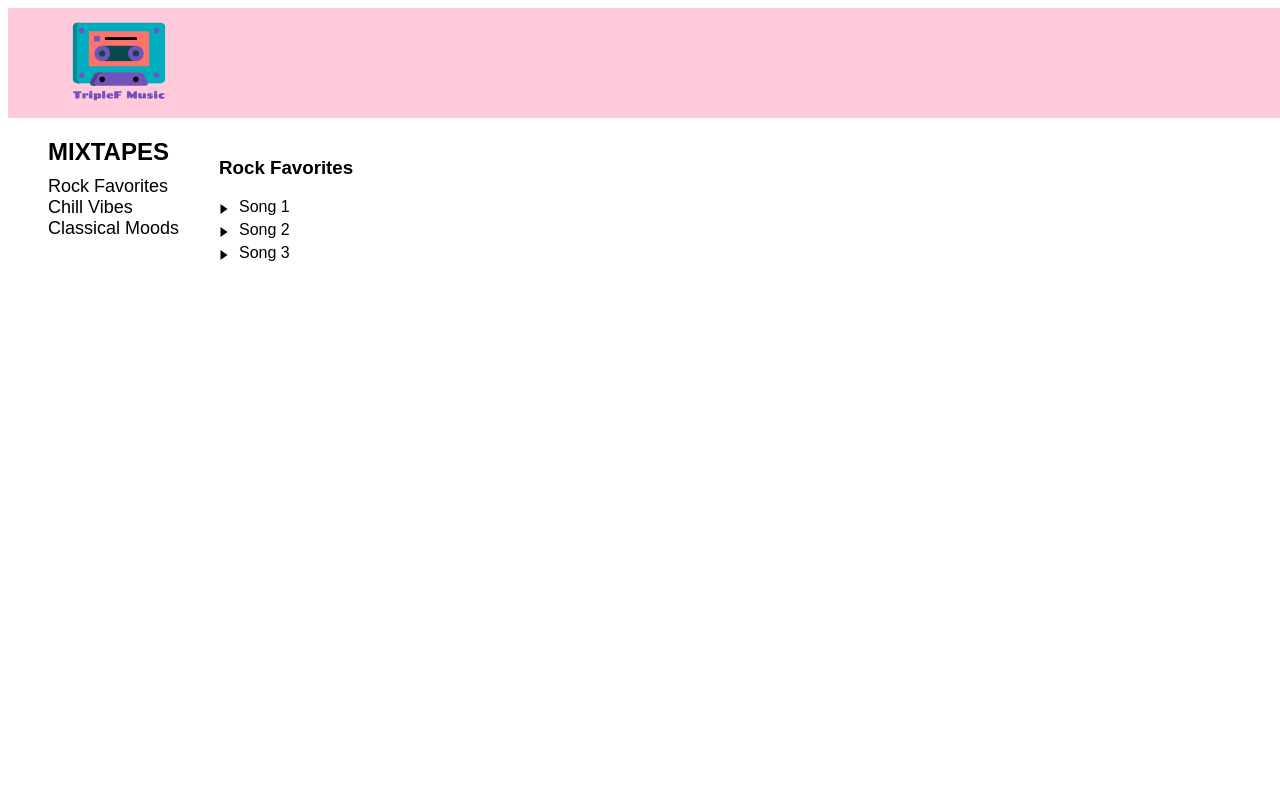
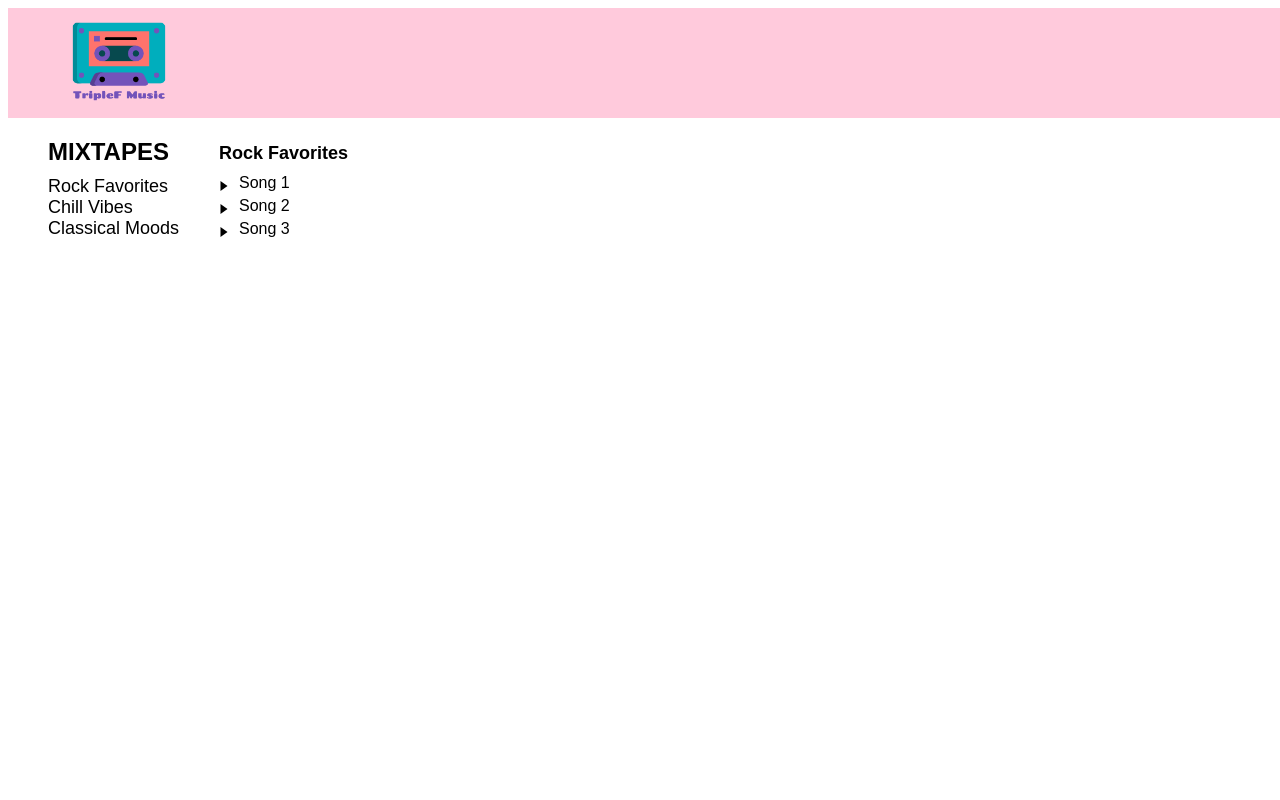
Before and after one commit to FionaBlackler/IPR-Projekt-SS24, a React (Vite) app in the folder TripleFMusic/: page /musicgallery in a window 1280 px wide. Both pictures are taken after a click on the link "Rock Favorites". Shown: the top 800 px of the page. Built offline with nearby package versions, Linux system fonts and the light colour scheme.

Commit message:
Fix h3 className

```diff
--- a/TripleFMusic/src/pages/MainArea/PlaylistContent.jsx
+++ b/TripleFMusic/src/pages/MainArea/PlaylistContent.jsx
@@ -5,7 +5,7 @@ function PlaylistContent({ playlist }) {
     <div>
       {playlist ? (
         <div>
-          <h3 className="music-gallery-header3">{playlist.name}</h3>
+          <h3 className="playlist-content-header">{playlist.name}</h3>
           <ul className="selected-playlist" style={{ listStyle: 'none', padding: 0, margin: 0 }}>
             {playlist.songs.map((song, index) => (
               <li key={index}>{song}</li>
```
